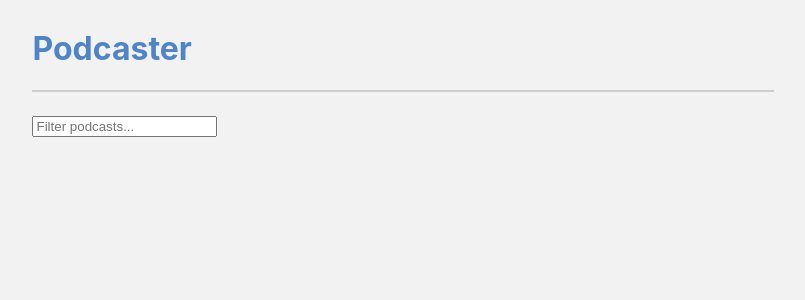
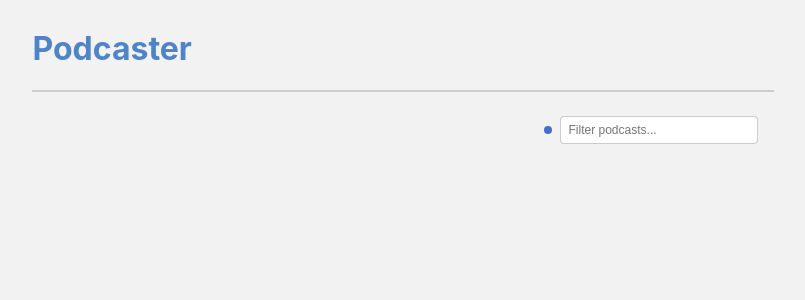
Before and after one commit to chairo88/react-boilerplate, a React app: page / in a window 1280 px wide. Shown: the top 300 px of the page, without its empty margins (237-1042 px from the left). Built offline with nearby package versions, Linux system fonts and the light colour scheme; no server answers.

Commit message:
Add Search styles

```diff
--- a/src/components/Search/index.jsx
+++ b/src/components/Search/index.jsx
@@ -9,16 +9,16 @@ const Search = ({ counter }) => {
   };
 
   return (
-    <div className='search-container'>
-      <div>
-        <span>
+    <div className='search__container'>
+      <div className='search__counter'>
+        <span className='search__counter-text'>
           {counter}
         </span>
       </div>
       <input
         type='text'
         placeholder={wordings.placeholder}
-        className='search-input'
+        className='search__input'
         onChange={filterPodcasts}
       />
     </div>
--- a/src/components/Search/styles/index.scss
+++ b/src/components/Search/styles/index.scss
@@ -1,4 +1,30 @@
-.search-container {
+@import './variables';
+
+.search__container {
+  align-items: center;
   display: flex;
+  justify-content: flex-end;
   margin: $podcaster-spacing-24 0;
 }
+
+.search__counter-text {
+  font-size: $podcaster-font-size-12;
+  font-weight: 600;
+}
+
+.search__counter {
+  background-color: rgba(0, 56, 191, 0.71);
+  border-radius: $podcaster-border-radious-6;
+  color: white;
+  display: flex;
+  padding: $podcaster-spacing-4;
+}
+
+.search__input {
+  border: 1px solid $search-input-border-color;
+  border-radius: $podcaster-border-radious-4;
+  font-size: $podcaster-font-size-12;
+  margin: 0 $podcaster-spacing-16 0 $podcaster-spacing-8;
+  min-width: rem(180px);
+  padding: $podcaster-spacing-6 $podcaster-spacing-8;
+}
--- /dev/null
+++ b/src/components/Search/styles/variables.scss
@@ -0,0 +1 @@
+$search-input-border-color: rgba(0, 0, 0, 0.2)
--- a/src/routes/podcast/index.jsx
+++ b/src/routes/podcast/index.jsx
@@ -1,5 +1,4 @@
 import React from 'react';
-import { useParams } from 'react-router-dom';
 
 const Podcast = () => {
   return (
--- a/src/styles/app.scss
+++ b/src/styles/app.scss
@@ -1,3 +1,5 @@
+@import '~sass-rem/rem';
+
 @import 'variables';
 
 @import '../components/Header/styles';
--- a/src/styles/variables.scss
+++ b/src/styles/variables.scss
@@ -4,4 +4,19 @@ $podcaster-font-family: 'Proxima Nova', -apple-system, 'Helvetica Neue', Helveti
 $podcaster-link-color: rgba(38, 104, 188, 0.8);
 
 // Spacing
-$podcaster-spacing-24: 24px
+$podcaster-spacing-4: rem(4px);
+$podcaster-spacing-6: rem(6px);
+$podcaster-spacing-8: rem(8px);
+$podcaster-spacing-12: rem(12px);
+$podcaster-spacing-16: rem(16px);
+$podcaster-spacing-18: rem(18px);
+$podcaster-spacing-20: rem(20px);
+$podcaster-spacing-24: rem(24px);
+$podcaster-spacing-28: rem(24px);
+
+// Font size
+$podcaster-font-size-12: rem(12px);
+
+// Border radious
+$podcaster-border-radious-4: rem(4px);
+$podcaster-border-radious-6: rem(6px);
```
